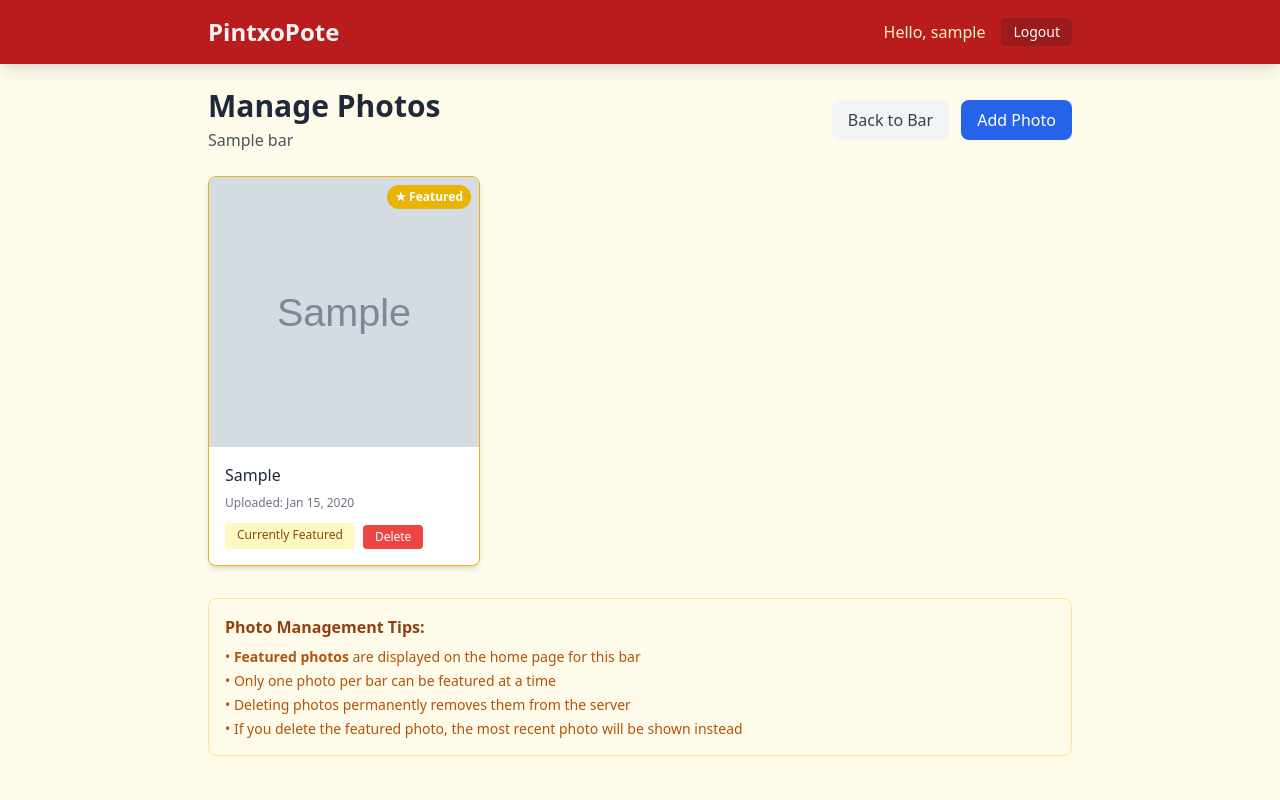
After one commit to Rtasseff/PintxoPote, a Django app: page /bar/00000000-0000-0000-0000-000000000001/photos/ in a window 1280 px wide. The commit adds this page. Run offline with Django 5.2, Linux system fonts and the light colour scheme; a user stored in the database is signed in; tables that the repository leaves empty hold one stand-in row (values such as "Sample post"); grey boxes marked "Sample" are stand-in pictures; some libraries are stand-ins or nearby versions.

Commit message:
feat: add comprehensive photo deletion and management system
- Add custom delete method to BarPhoto model for automatic file cleanup
- Enhanced admin interface with photo previews and bulk delete actions
- Created dedicated photo management page with grid view and delete buttons
- Added confirmation dialog for safe photo deletion with visual preview
- Integrated "Manage Photos" link in bar detail quick actions
- Proper file system cleanup prevents orphaned image files

Admins can now safely delete photos from multiple interfaces:
- Django admin with bulk actions and previews
- Dedicated photo management page for each bar
- Individual photo deletion with confirmation

🤖 Generated with [Claude Code](https://claude.ai/code)

Co-Authored-By: Claude <noreply@anthropic.com>

```diff
--- a/bars/models.py
+++ b/bars/models.py
@@ -105,3 +105,10 @@ class BarPhoto(models.Model):
         if self.is_featured:
             BarPhoto.objects.filter(bar=self.bar, is_featured=True).update(is_featured=False)
         super().save(*args, **kwargs)
+
+    def delete(self, *args, **kwargs):
+        # Delete the actual image file when the model instance is deleted
+        if self.image:
+            if self.image.storage.exists(self.image.name):
+                self.image.storage.delete(self.image.name)
+        super().delete(*args, **kwargs)
--- /dev/null
+++ b/bars/templates/bars/photo_management.html
@@ -0,0 +1,106 @@
+{% extends 'bars/base.html' %}
+
+{% block title %}Manage Photos - {{ bar.name }} - PintxoPote{% endblock %}
+
+{% block content %}
+<div class="max-w-4xl mx-auto">
+    <!-- Header -->
+    <div class="mb-6">
+        <div class="flex items-center justify-between">
+            <div>
+                <h1 class="text-3xl font-bold text-gray-800">Manage Photos</h1>
+                <p class="text-gray-600 mt-1">{{ bar.name }}</p>
+            </div>
+            <div class="flex space-x-3">
+                <a href="{% url 'bars:detail' bar.pk %}" class="bg-gray-100 hover:bg-gray-200 text-gray-700 px-4 py-2 rounded-lg transition-colors">
+                    Back to Bar
+                </a>
+                <a href="{% url 'bars:quick_photo' bar.pk %}" class="bg-blue-600 hover:bg-blue-700 text-white px-4 py-2 rounded-lg transition-colors">
+                    Add Photo
+                </a>
+            </div>
+        </div>
+    </div>
+
+    {% if photos %}
+        <div class="grid grid-cols-1 md:grid-cols-2 lg:grid-cols-3 gap-6">
+            {% for photo in photos %}
+                <div class="bg-white rounded-lg shadow-md overflow-hidden border {% if photo.is_featured %}border-yellow-500{% else %}border-gray-200{% endif %}">
+                    <!-- Photo -->
+                    <div class="aspect-square relative">
+                        <img src="{{ photo.image.url }}" alt="Photo of {{ bar.name }}" class="w-full h-full object-cover">
+                        {% if photo.is_featured %}
+                            <div class="absolute top-2 right-2 bg-yellow-500 text-white px-2 py-1 rounded-full text-xs font-bold">
+                                ★ Featured
+                            </div>
+                        {% endif %}
+                    </div>
+
+                    <!-- Photo Info -->
+                    <div class="p-4">
+                        {% if photo.caption %}
+                            <p class="text-gray-800 font-medium mb-2">{{ photo.caption }}</p>
+                        {% else %}
+                            <p class="text-gray-500 italic mb-2">No caption</p>
+                        {% endif %}
+
+                        <p class="text-xs text-gray-500 mb-3">
+                            Uploaded: {{ photo.uploaded_at|date:"M d, Y" }}
+                        </p>
+
+                        <!-- Actions -->
+                        <div class="flex space-x-2">
+                            {% if not photo.is_featured %}
+                                <form method="post" action="{% url 'admin:bars_barphoto_changelist' %}" class="inline">
+                                    {% csrf_token %}
+                                    <input type="hidden" name="action" value="make_featured">
+                                    <input type="hidden" name="_selected_action" value="{{ photo.id }}">
+                                    <button type="submit" class="bg-yellow-500 hover:bg-yellow-600 text-white text-xs px-3 py-1 rounded transition-colors">
+                                        Make Featured
+                                    </button>
+                                </form>
+                            {% else %}
+                                <span class="bg-yellow-100 text-yellow-800 text-xs px-3 py-1 rounded">
+                                    Currently Featured
+                                </span>
+                            {% endif %}
+
+                            <form method="post" action="{% url 'bars:delete_photo' photo.id %}" class="inline" onsubmit="return confirm('Are you sure you want to delete this photo? This cannot be undone.');">
+                                {% csrf_token %}
+                                <input type="hidden" name="next" value="bars:photo_management">
+                                <button type="submit" class="bg-red-500 hover:bg-red-600 text-white text-xs px-3 py-1 rounded transition-colors">
+                                    Delete
+                                </button>
+                            </form>
+                        </div>
+                    </div>
+                </div>
+            {% endfor %}
+        </div>
+
+        <div class="mt-8 bg-amber-50 border border-amber-200 rounded-lg p-4">
+            <h3 class="font-bold text-amber-800 mb-2">Photo Management Tips:</h3>
+            <ul class="text-sm text-amber-700 space-y-1">
+                <li>• <strong>Featured photos</strong> are displayed on the home page for this bar</li>
+                <li>• Only one photo per bar can be featured at a time</li>
+                <li>• Deleting photos permanently removes them from the server</li>
+                <li>• If you delete the featured photo, the most recent photo will be shown instead</li>
+            </ul>
+        </div>
+    {% else %}
+        <div class="text-center py-12 bg-gray-50 rounded-lg border-2 border-dashed border-gray-300">
+            <svg class="w-16 h-16 mx-auto text-gray-400" fill="none" stroke="currentColor" viewBox="0 0 24 24">
+                <path stroke-linecap="round" stroke-linejoin="round" stroke-width="2" d="M4 16l4.586-4.586a2 2 0 012.828 0L16 16m-2-2l1.586-1.586a2 2 0 012.828 0L20 14m-6-6h.01M6 20h12a2 2 0 002-2V6a2 2 0 00-2-2H6a2 2 0 00-2 2v12a2 2 0 002 2z"></path>
+            </svg>
+            <h3 class="text-xl font-bold text-gray-800 mt-4">No photos yet</h3>
+            <p class="text-gray-600 mt-2">Add some photos to showcase this bar!</p>
+            <a href="{% url 'bars:quick_photo' bar.pk %}" class="inline-flex items-center px-6 py-3 bg-blue-600 text-white rounded-lg hover:bg-blue-700 mt-6 font-medium transition-colors">
+                <svg class="w-5 h-5 mr-2" fill="none" stroke="currentColor" viewBox="0 0 24 24">
+                    <path stroke-linecap="round" stroke-linejoin="round" stroke-width="2" d="M12 4v16m8-8H4"></path>
+                </svg>
+                Add First Photo
+            </a>
+        </div>
+    {% endif %}
+</div>
+{% endblock %}
--- a/bars/urls.py
+++ b/bars/urls.py
@@ -10,6 +10,8 @@ urlpatterns = [
     path('bar/<uuid:pk>/edit/', views.BarUpdateView.as_view(), name='edit'),
     path('bar/<uuid:pk>/quick-note/', views.quick_note, name='quick_note'),
     path('bar/<uuid:pk>/quick-photo/', views.quick_photo, name='quick_photo'),
+    path('bar/<uuid:pk>/photos/', views.photo_management, name='photo_management'),
+    path('photo/<int:photo_id>/delete/', views.delete_photo, name='delete_photo'),
     path('login/', views.user_login, name='login'),
     path('logout/', views.user_logout, name='logout'),
     path('register/', views.user_register, name='register'),
--- a/bars/views.py
+++ b/bars/views.py
@@ -235,3 +235,47 @@ def user_register(request):
         form = UserCreationForm()
 
     return render(request, 'bars/register.html', {'form': form})
+
+
+def photo_management(request, pk):
+    """Photo management view for a specific bar"""
+    if not is_admin(request):
+        messages.error(request, 'You need write permissions to manage photos.')
+        return redirect('bars:detail', pk=pk)
+
+    bar = get_object_or_404(Bar.objects.prefetch_related('photos'), pk=pk)
+    photos = bar.photos.all()
+
+    return render(request, 'bars/photo_management.html', {
+        'bar': bar,
+        'photos': photos
+    })
+
+
+def delete_photo(request, photo_id):
+    """Delete a specific photo"""
+    if not is_admin(request):
+        messages.error(request, 'You need write permissions to delete photos.')
+        return redirect('bars:home')
+
+    photo = get_object_or_404(BarPhoto, id=photo_id)
+    bar_pk = photo.bar.pk
+
+    if request.method == 'POST':
+        photo_name = f"Photo for {photo.bar.name}"
+        if photo.caption:
+            photo_name += f" ({photo.caption})"
+        photo.delete()  # This will trigger our custom delete method
+        messages.success(request, f'{photo_name} deleted successfully!')
+
+        # Redirect back to where they came from
+        next_url = request.POST.get('next', 'bars:detail')
+        if next_url == 'bars:photo_management':
+            return redirect('bars:photo_management', pk=bar_pk)
+        else:
+            return redirect('bars:detail', pk=bar_pk)
+
+    return render(request, 'bars/delete_photo_confirm.html', {
+        'photo': photo,
+        'bar': photo.bar
+    })
```
Also changed, not shown: bars/admin.py (+19 -3 lines), bars/templates/bars/delete_photo_confirm.html (added, +66 -0 lines), bars/templates/bars/detail.html (+9 -3 lines).
